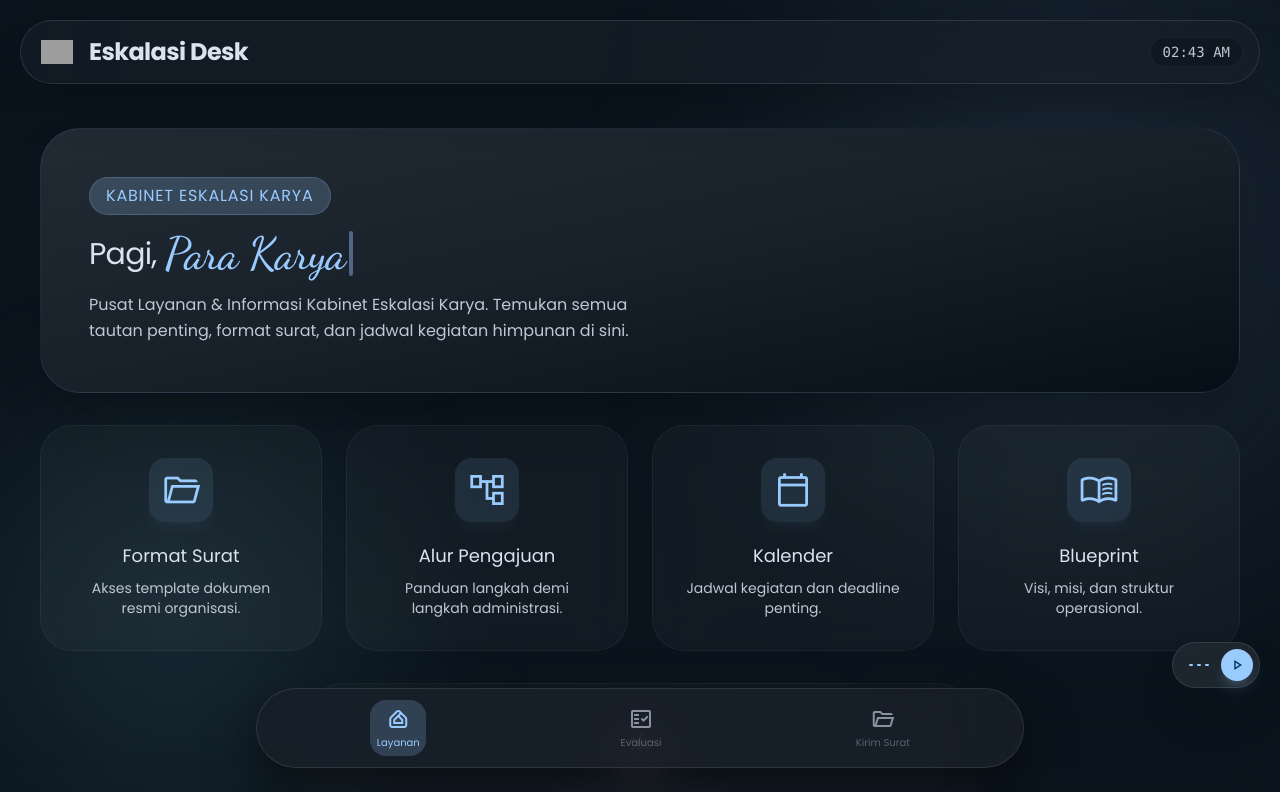
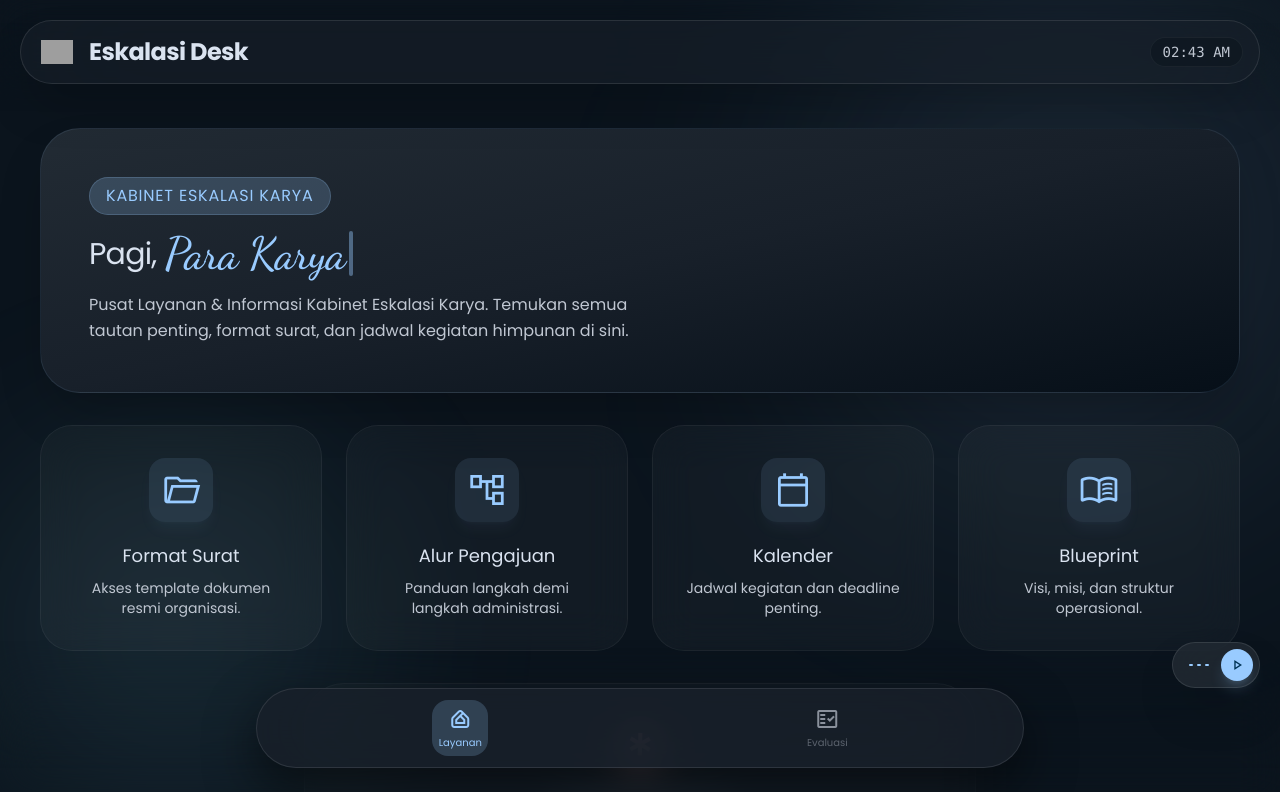
Before and after one commit to AndriPr/Eskalasi-Karya-Desk, a React (Vite) app: page / in a window 1280 px wide. Shown: the top 792 px of the page. Built offline with nearby package versions, Linux system fonts and the light colour scheme; grey boxes are pictures that could not be loaded.

Commit message:
Remove Kirim Surat from footer nav

```diff
--- a/src/App.jsx
+++ b/src/App.jsx
@@ -547,10 +547,6 @@ function App() {
                     <motion.span whileHover={{ scale: 1.1 }} whileTap={{ scale: 0.9 }} className="material-symbols-outlined">fact_check</motion.span>
                     <span className="font-label-sm text-[10px] mt-1 opacity-60 group-hover:opacity-100 transition-opacity">Evaluasi</span>
                 </a>
-                <a className="flex flex-col items-center justify-center text-outline hover:text-primary transition-colors group" href="#">
-                    <motion.span whileHover={{ scale: 1.1 }} whileTap={{ scale: 0.9 }} className="material-symbols-outlined">folder_open</motion.span>
-                    <span className="font-label-sm text-[10px] mt-1 opacity-60 group-hover:opacity-100 transition-opacity">Kirim Surat</span>
-                </a>
             </motion.nav>
 
             {/* Modal Format Surat */}
```
